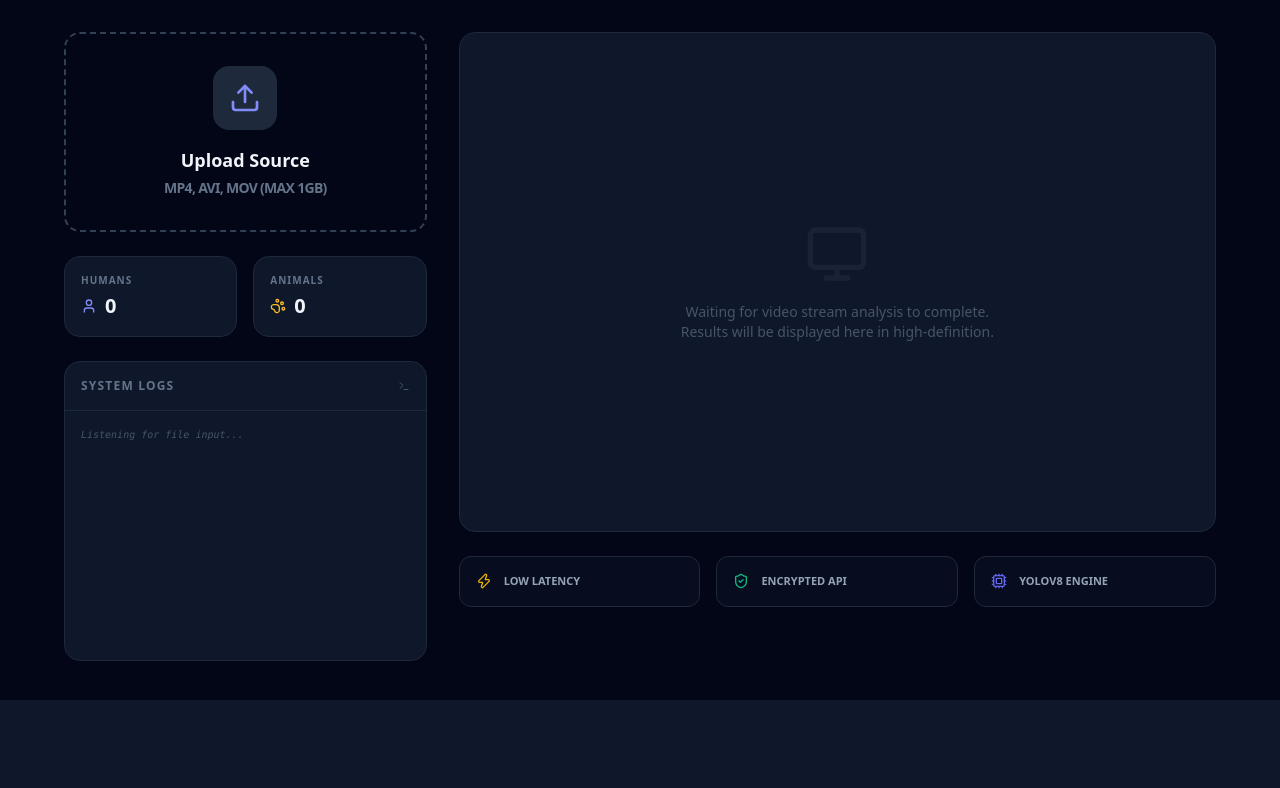
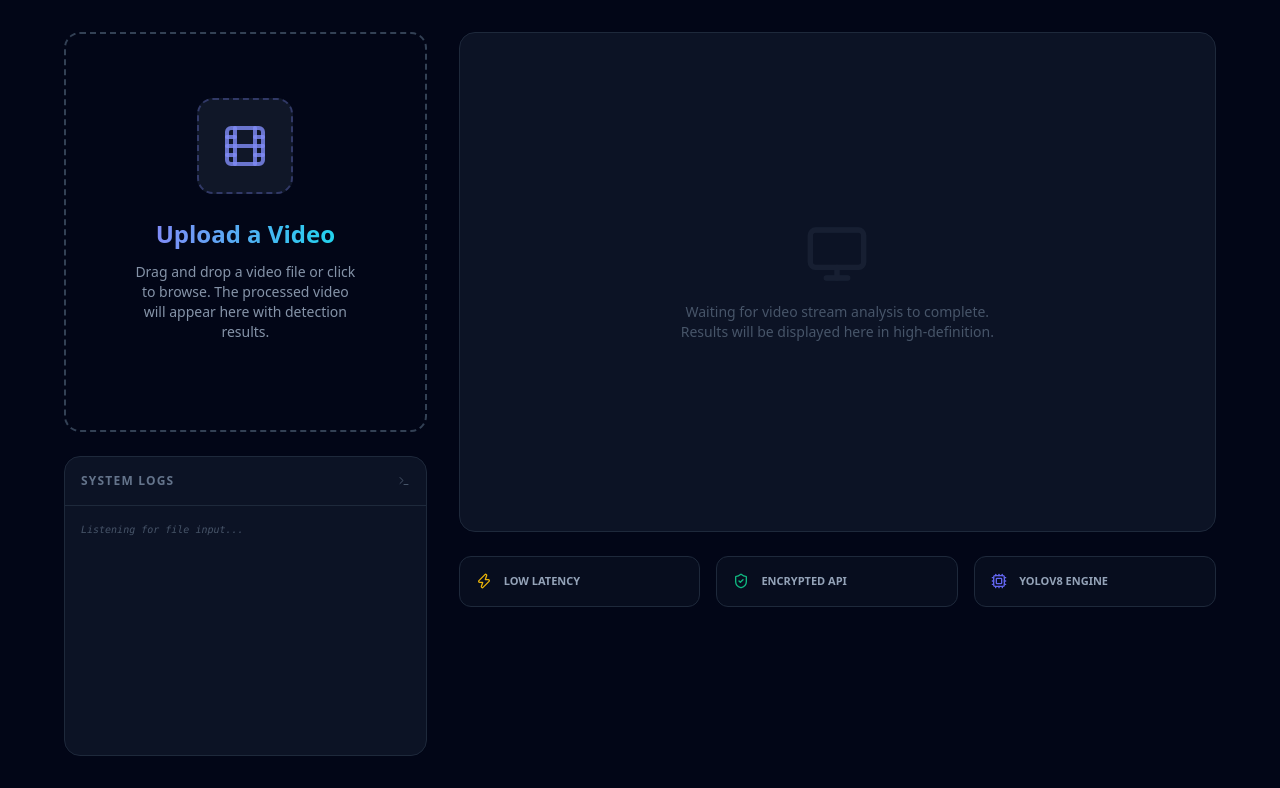
Before and after one commit to Saumik17rkl/Animal_Human_CV_Detection, a Flask app: page / in a window 1280 px wide. Shown: the part 100-888 px from the top of the page. Before the commit the page ends 800 px from the top, so only its background shows below. Run offline with Flask 3, Linux system fonts and the light colour scheme; parts of the project's set-up code (start-up, migrations or seed data) failed here and were passed over; some libraries are stand-ins or nearby versions.

Commit message:
Enhance UI: Remove stats and improve video player interface

```diff
--- a/template/index.html
+++ b/template/index.html
@@ -66,15 +66,13 @@
                 <div id="dropzone" class="relative overflow-hidden rounded-2xl border-2 border-dashed border-slate-700 hover:border-indigo-500 hover:bg-slate-900/50 transition-all duration-300 p-8 text-center cursor-pointer">
                     <input type="file" id="file-input" class="hidden" accept="video/*">
 
-                    <!-- Idle State -->
-                    <div id="idle-ui" class="space-y-4">
-                        <div class="mx-auto w-16 h-16 bg-slate-800 rounded-2xl flex items-center justify-center text-indigo-400">
-                            <i data-lucide="upload" class="w-8 h-8"></i>
+                    <!-- Empty/Idle State -->
+                    <div id="display-idle" class="flex-1 flex flex-col items-center justify-center p-8 text-center">
+                        <div class="w-24 h-24 bg-slate-800/50 rounded-2xl flex items-center justify-center text-indigo-400/80 mb-6 border-2 border-dashed border-indigo-400/30">
+                            <i data-lucide="film" class="w-12 h-12"></i>
                         </div>
-                        <div>
-                            <h3 class="font-semibold text-lg">Upload Source</h3>
-                            <p class="text-sm text-slate-500 mt-1 uppercase tracking-tighter font-bold">MP4, AVI, MOV (MAX 1GB)</p>
-                        </div>
+                        <h3 class="text-2xl font-bold mb-3 bg-gradient-to-r from-indigo-400 to-cyan-400 bg-clip-text text-transparent">Upload a Video</h3>
+                        <p class="text-slate-400/90 max-w-md mx-auto mb-6 text-sm">Drag and drop a video file or click to browse. The processed video will appear here with detection results.</p>
                     </div>
 
                     <!-- Active State (Progress) -->
@@ -89,26 +87,8 @@
                     </div>
                 </div>
 
-                <!-- Detection Stats (Updated Live from Backend) -->
-                <div class="grid grid-cols-2 gap-4">
-                    <div class="p-4 rounded-2xl bg-slate-900 border border-slate-800">
-                        <p class="text-[10px] font-bold text-slate-500 uppercase tracking-widest mb-1">Humans</p>
-                        <div class="flex items-center gap-2">
-                            <i data-lucide="user" class="w-4 h-4 text-indigo-400"></i>
-                            <span id="stat-humans" class="text-xl font-bold">0</span>
-                        </div>
-                    </div>
-                    <div class="p-4 rounded-2xl bg-slate-900 border border-slate-800">
-                        <p class="text-[10px] font-bold text-slate-500 uppercase tracking-widest mb-1">Animals</p>
-                        <div class="flex items-center gap-2">
-                            <i data-lucide="paw-print" class="w-4 h-4 text-amber-400"></i>
-                            <span id="stat-animals" class="text-xl font-bold">0</span>
-                        </div>
-                    </div>
-                </div>
-
                 <!-- Activity Logs -->
-                <div class="bg-slate-900 rounded-2xl border border-slate-800 flex flex-col h-[300px]">
+                <div class="bg-slate-900/80 rounded-2xl border border-slate-800 flex flex-col h-[300px] backdrop-blur-sm">
                     <div class="p-4 border-b border-slate-800 flex items-center justify-between">
                         <h3 class="text-xs font-bold uppercase tracking-widest text-slate-500">System Logs</h3>
                         <i data-lucide="terminal" class="w-3 h-3 text-slate-600"></i>
@@ -122,7 +102,7 @@
             <!-- Right Column: Video Preview & Results (8 cols) -->
             <div class="lg:col-span-8 space-y-6">
 
-                <div id="result-view" class="bg-slate-900 rounded-2xl border border-slate-800 overflow-hidden min-h-[500px] flex flex-col relative">
+                <div id="result-view" class="bg-slate-900/80 rounded-2xl border border-slate-800 overflow-hidden min-h-[500px] flex flex-col relative backdrop-blur-sm">
 
                     <!-- Empty/Idle State -->
                     <div id="display-idle" class="flex-1 flex flex-col items-center justify-center text-slate-600 p-12 text-center">
```
